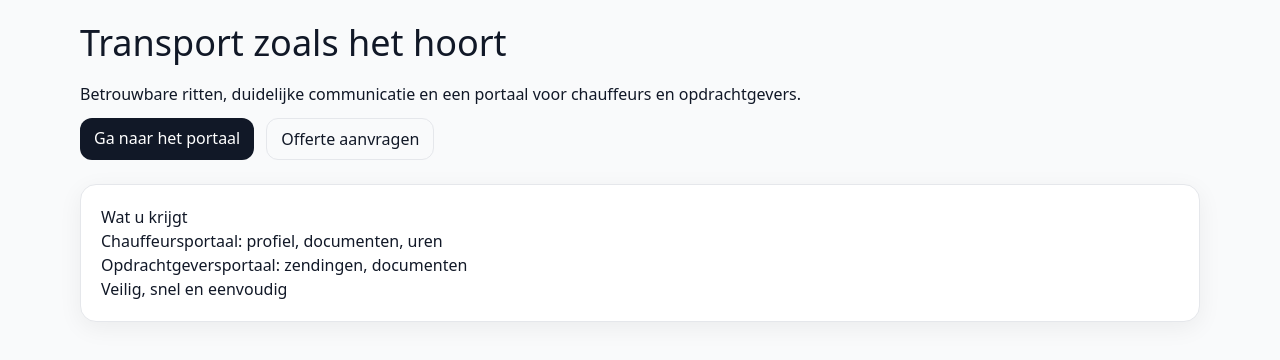
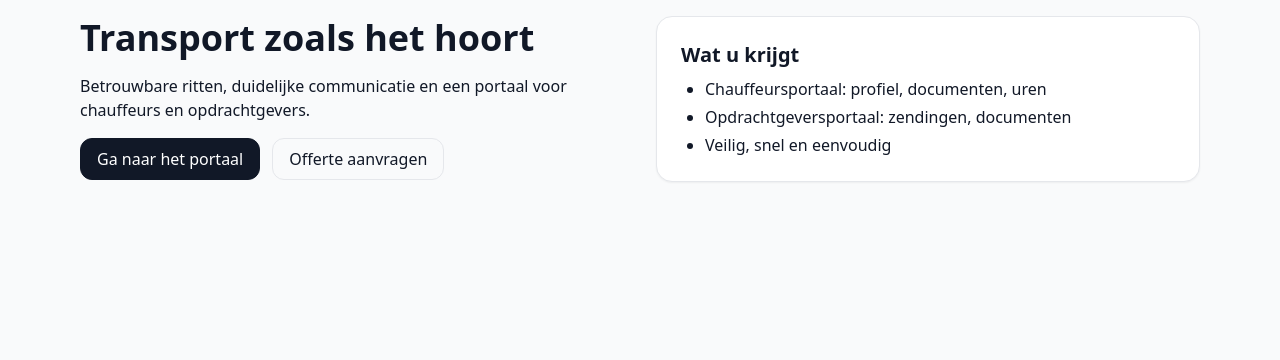
Before and after one commit to denijstransport/transport-portal, a Next.js app: page / in a window 1280 px wide. Shown: the top 360 px of the page. Built offline with nearby package versions, Linux system fonts and the light colour scheme.

Commit message:
Refactor Home component with Tailwind CSS classes

```diff
--- a/app/page.tsx
+++ b/app/page.tsx
@@ -1,18 +1,17 @@
 export default function Home(){
   return (
-    <div style={{display:'grid', gap:24, gridTemplateColumns:'1fr'}}>
-      <div style={{display:'grid', gap:12, alignContent:'start'}}>
-        <h1 style={{fontSize:36, margin:0}}>Transport zoals het hoort</h1>
+    <div className="grid md:grid-cols-2 gap-8 items-center">
+      <div className="space-y-4">
+        <h1 className="text-4xl font-bold">Transport zoals het hoort</h1>
         <p>Betrouwbare ritten, duidelijke communicatie en een portaal voor chauffeurs en opdrachtgevers.</p>
-        <div style={{display:'flex', gap:12}}>
-          <a href="/login" style={{padding:'8px 14px', background:'#111827', color:'#fff', borderRadius:12, textDecoration:'none'}}>Ga naar het portaal</a>
-          <a href="/contact" style={{padding:'8px 14px', border:'1px solid #e5e7eb', borderRadius:12, textDecoration:'none', color:'#111827'}}>Offerte aanvragen</a>
+        <div className="flex gap-3">
+          <a className="btn btn-primary" href="/login">Ga naar het portaal</a>
+          <a className="btn" href="/contact">Offerte aanvragen</a>
         </div>
       </div>
-
-      <div style={{background:'#fff', border:'1px solid #e5e7eb', borderRadius:16, padding:20, boxShadow:'0 6px 24px rgba(0,0,0,.06)'}}>
-        <h2 style={{marginTop:0}}>Wat u krijgt</h2>
-        <ul>
+      <div className="card">
+        <h2 className="text-xl font-semibold mb-2">Wat u krijgt</h2>
+        <ul className="list-disc pl-6 space-y-1">
           <li>Chauffeursportaal: profiel, documenten, uren</li>
           <li>Opdrachtgeversportaal: zendingen, documenten</li>
           <li>Veilig, snel en eenvoudig</li>
```
